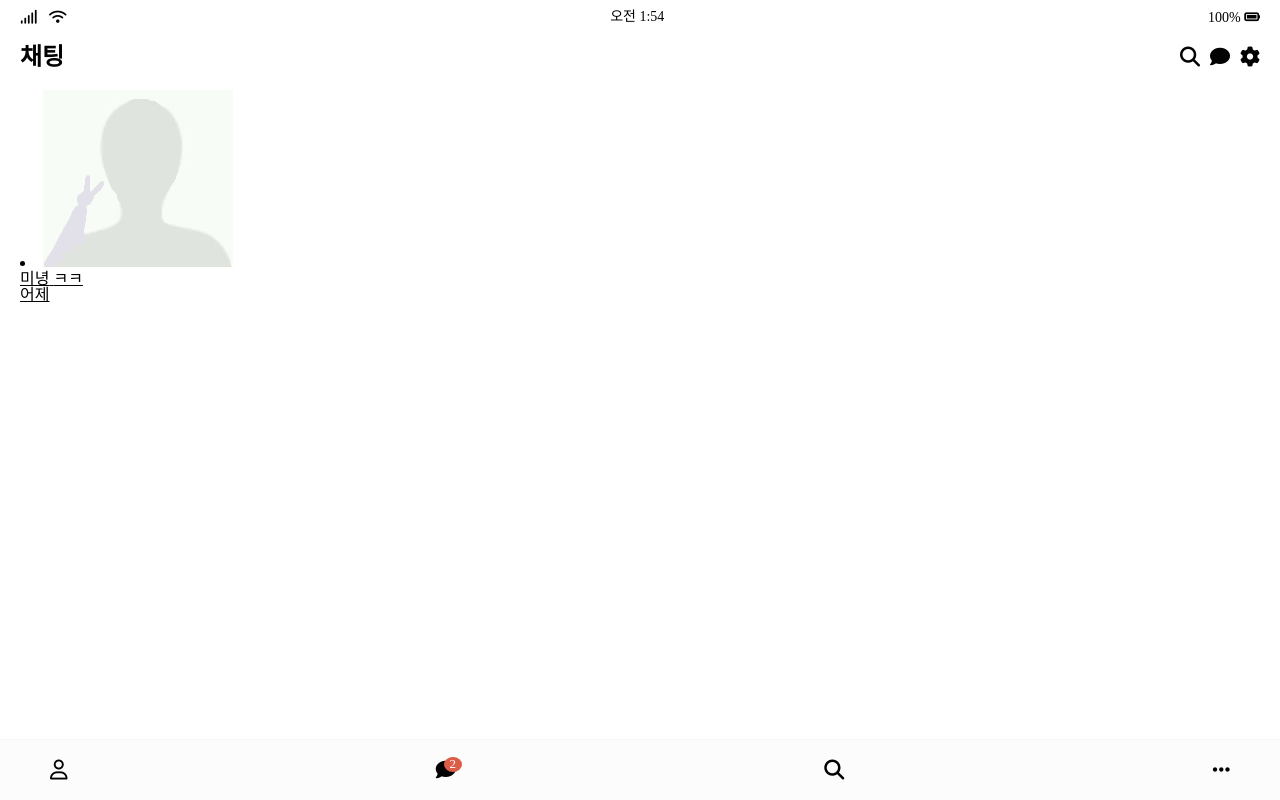
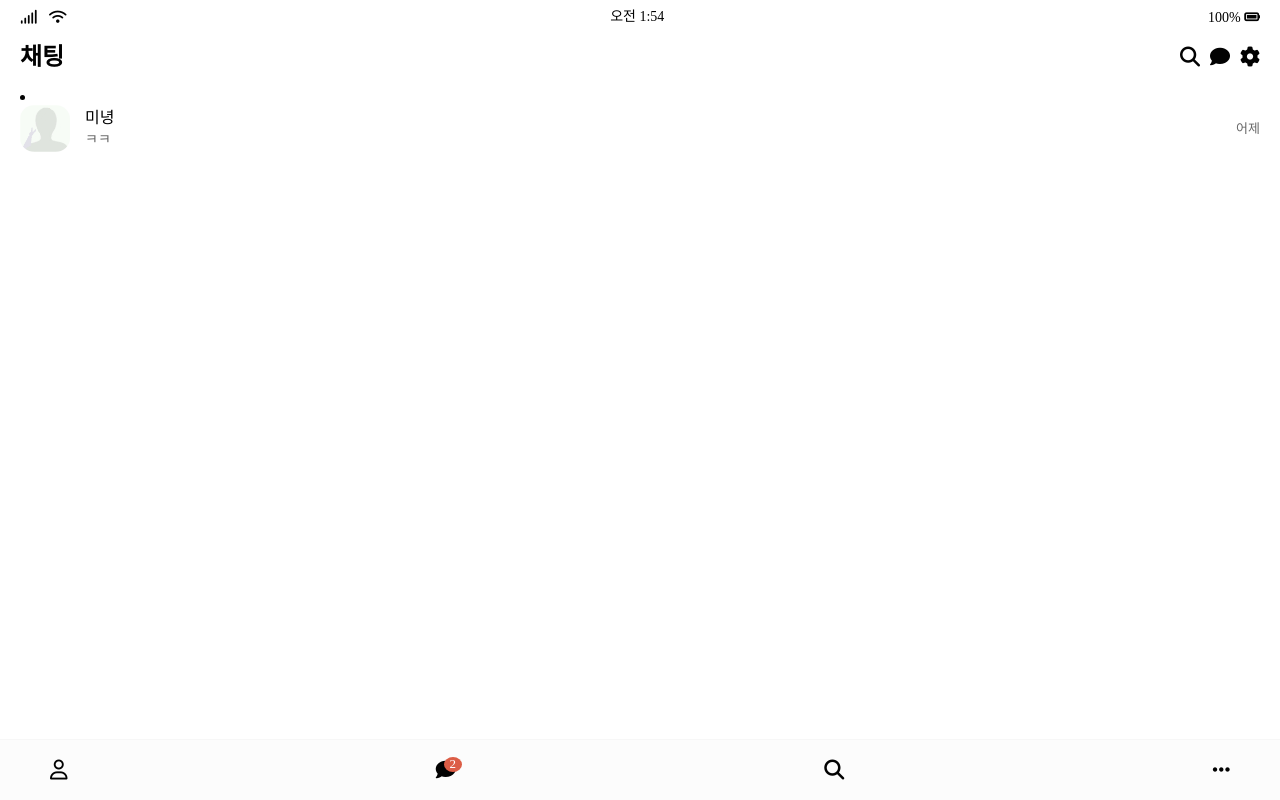
Before and after one commit to mnmhbbb/kakaotalk-clone, a plain HTML site: page index.html in a window 1280 px wide. Drawn offline with Linux system fonts and the light colour scheme; files whose address does not match are found by name.

Commit message:
friend component

```diff
--- /dev/null
+++ b/css/friend.css
@@ -0,0 +1,43 @@
+.friend {
+  display: flex;
+  justify-content: space-between;
+  align-items: center;
+}
+
+.friend__avatar {
+  width: 50px;
+  border-radius: 30%;
+}
+
+.friend__avatar.g-avatar {
+  width: 70px;
+}
+
+.friend__column {
+  display: flex;
+  align-items: center;
+}
+
+.friend__column .friend__avatar {
+  margin-right: 15px;
+}
+
+.friend__content .friend__name {
+  display: block;
+  margin-bottom: 5px;
+}
+
+.friend__content .friend__status,
+.friend__content .friend__bottom-text,
+.friend .chat__timestamp {
+  opacity: 0.6;
+}
+
+.friend__content .friend__bottom-text {
+  font-size: 14px;
+}
+
+.friend__content .friend__status,
+.friend .chat__timestamp {
+  font-size: 13px;
+}
--- a/css/styles.css
+++ b/css/styles.css
@@ -3,6 +3,7 @@
 @import "status-bar.css";
 @import "header.css";
 @import "nav-bar.css";
+@import "friend.css";
 
 * {
   box-sizing: border-box;
@@ -14,3 +15,8 @@ body {
   color: #020202;
   font-family: "open sans" sans-serif;
 }
+
+a {
+  color: inherit;
+  text-decoration: none;
+}
--- a/index.html
+++ b/index.html
@@ -48,22 +48,25 @@
     <main class="chats">
       <ul class="chats__list"></ul>
       <li class="chat chat">
-        <a href="chat.html"
-          <div class="chat__column">
-            <img
-              class="chat__avator"
-              src="file:///C:/Users/%EC%9C%A0%EC%A0%80/Desktop/kakaotalk-clone/userprofile.png"
-            />
-            <div class="chat__content">
-              <span class="chat__username">미녕</span>
-              <span class="chat__preview">ㅋㅋ</span>
+        <a href="chat.html">
+          <div class="chat__chat friend friend-lg">
+            <div class="friend__column">
+              <img
+                src="file:///C:/Users/%EC%9C%A0%EC%A0%80/Desktop/kakaotalk-clone/userprofile.png"
+                class="friend__avatar"
+              />
+              <div class="friend__content">
+                <span class="friend__name">미녕</span>
+                <span class="friend__bottom-text">ㅋㅋ</span>
+              </div>
             </div>
-          </div>
-          <div class="chat__column">
-            <span class="chat__timestamp">어제</span>
+            <div class="friend__column">
+              <span class="chat__timestamp">어제</span>
+            </div>
           </div>
         </a>
       </li>
+      </div>
     </main>
     <nav class="nav">
       <ul class="nav__list">
```
Also changed, not shown: chat.html (+1 -1 lines), find.html (+1 -1 lines), friends.html (+4 -6 lines), more.html (+1 -1 lines).
